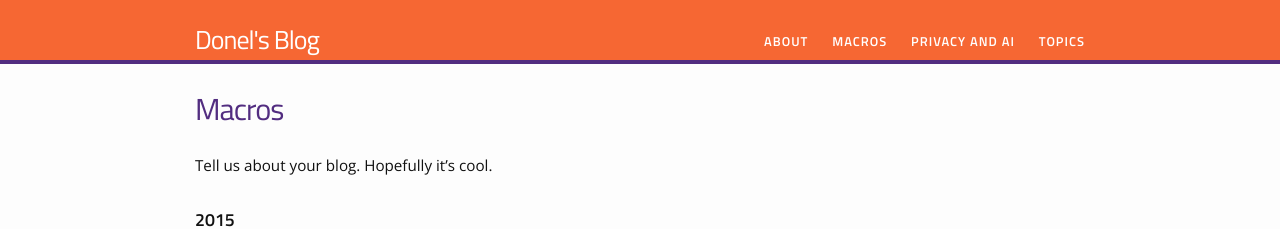
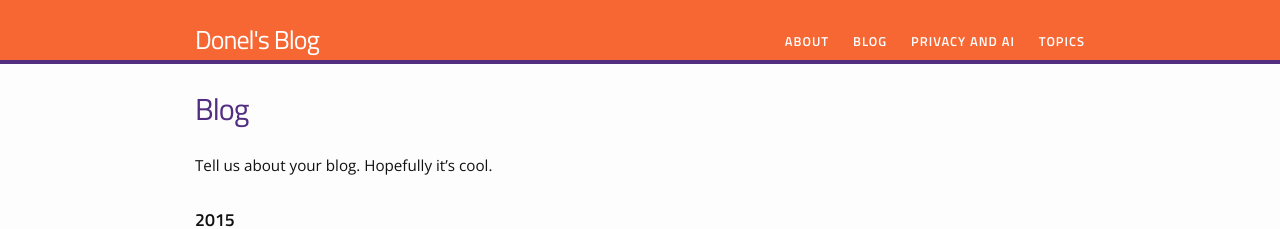
Before and after one commit to donelmartinez/donelmartinez.github.io, a Jekyll site: the page built from blog.md, in a window 1280 px wide. Shown: the top 229 px of the page. Built offline with Jekyll 4.4.1, drawn with Linux system fonts in a browser that asks for light colours.

Commit message:
additional blog fix

```diff
--- a/_data/menu.yml
+++ b/_data/menu.yml
@@ -1,8 +1,8 @@
 - title: "About"
   href: "/about/"
 
-- title: "Macros"
-  href: "/macros/"
+- title: "Blog"
+  href: "/blog/"
 
 - title: "Privacy and AI"
   href: "/privacyai/"
--- a/blog.md
+++ b/blog.md
@@ -1,7 +1,7 @@
 ---
 layout: page
-title: Macros
-permalink: /macros/
+title: Blog
+permalink: /blog/
 ---
 
 Tell us about your blog. Hopefully it's cool.
```
